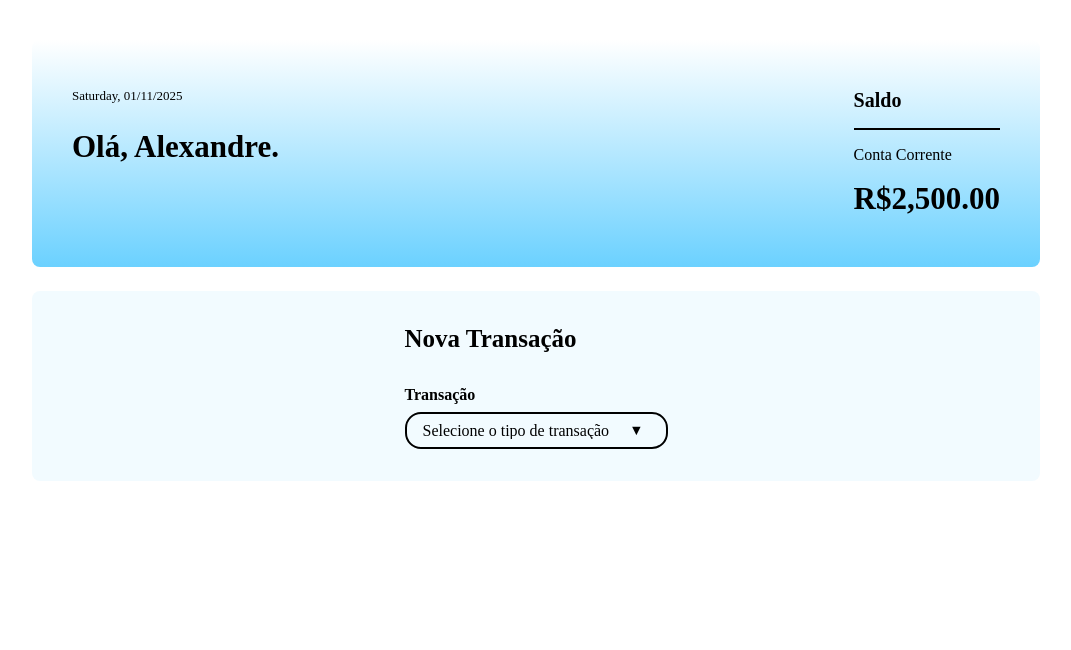
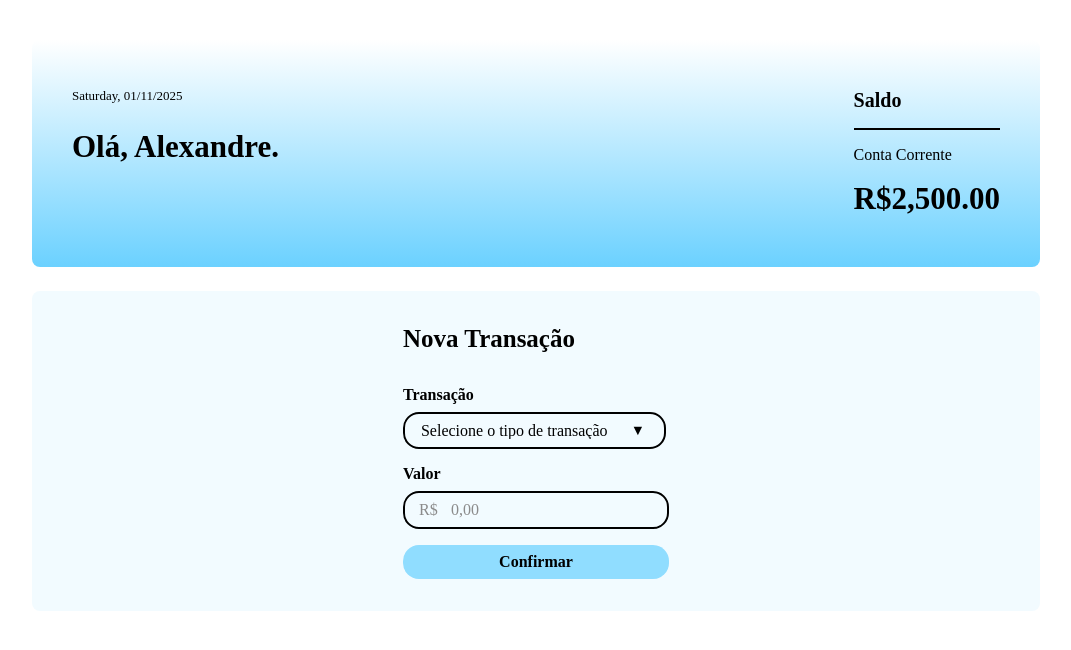
Before and after one commit to alexandre-costa-81/anybank, an Angular app: page / in a window 1280 px wide. Shown: the top 650 px of the page, without its empty margins (104-1175 px from the left). Built offline with nearby package versions, Linux system fonts and the light colour scheme; a web font is replaced by a local one.

Commit message:
feat: add input wrapper and styling for transaction value in form-nova-transacao

```diff
--- a/src/app/form-nova-transacao/form-nova-transacao.css
+++ b/src/app/form-nova-transacao/form-nova-transacao.css
@@ -73,3 +73,68 @@
   appearance: none;
   background-color: transparent;
 }
+
+.input-wrapper {
+  position: relative;
+}
+
+
+.input-wrapper::before {
+  position: absolute;
+  content: "R$";
+  top: 0.5938rem;
+  left: 1rem;
+
+
+  color: var(--cinza-escuro);
+  font-size: 1rem;
+  font-weight: 400;
+}
+
+
+.input-wrapper:has(.input-valor-transacao:not(:placeholder-shown))::before {
+  color: var(--preto);
+}
+
+
+.input-valor-transacao {
+  width: 100%;
+  padding-left: 2.88rem;
+  background-color: transparent;
+}
+
+
+.input-valor-transacao::placeholder {
+  color: var(--cinza-escuro);
+  font-size: 1rem;
+  font-weight: 400;
+}
+
+
+.botao-confirmar-transacao {
+  border-radius: 1rem;
+  background: var(--azul-destaques);
+  font-size: 1rem;
+  font-weight: 600;
+  cursor: pointer;
+
+
+  display: flex;
+  padding: 0.5rem 1rem;
+  justify-content: center;
+  align-items: center;
+  gap: 0.625rem;
+
+
+  transition: background-color .3s;
+}
+
+
+.botao-confirmar-transacao:hover {
+  background: var(--azul-hover);
+}
+
+
+.botao-confirmar-transacao:focus {
+  background: var(--azul-pressionado);
+}
--- a/src/app/form-nova-transacao/form-nova-transacao.html
+++ b/src/app/form-nova-transacao/form-nova-transacao.html
@@ -13,6 +13,23 @@
           </select>
         </div>
       </label>
+
+      <label class="campo-grupo">
+        Valor
+        <div class="input-wrapper">
+          <input
+            type="number"
+            min="0.01"
+            step="0.01"
+            name="valor"
+            class="campo input-valor-transacao"
+            placeholder="0,00"
+            required
+          />
+        </div>
+      </label>
+
+      <button class="botao-confirmar-transacao">Confirmar</button>
     </div>
   </form>
 </main>
```
